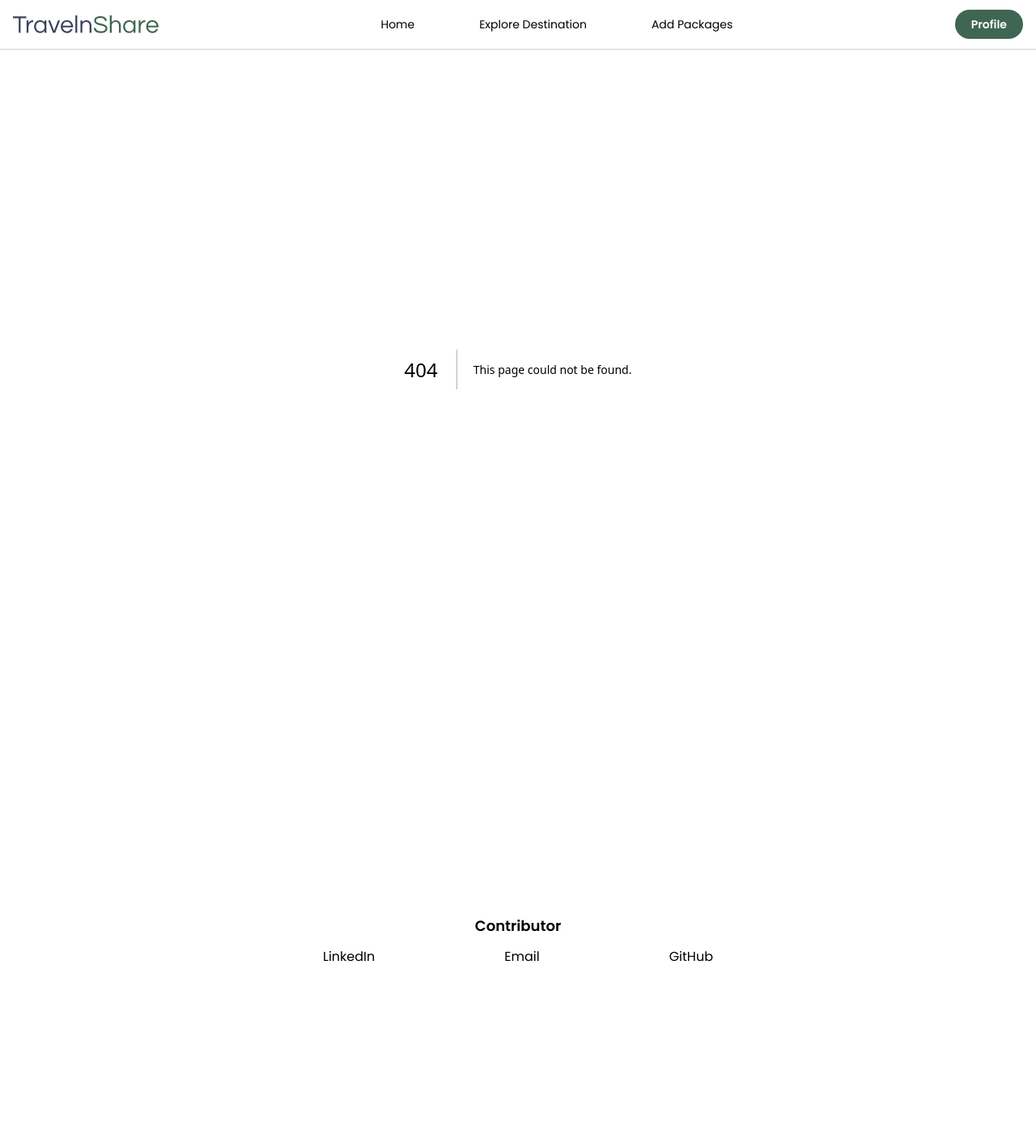
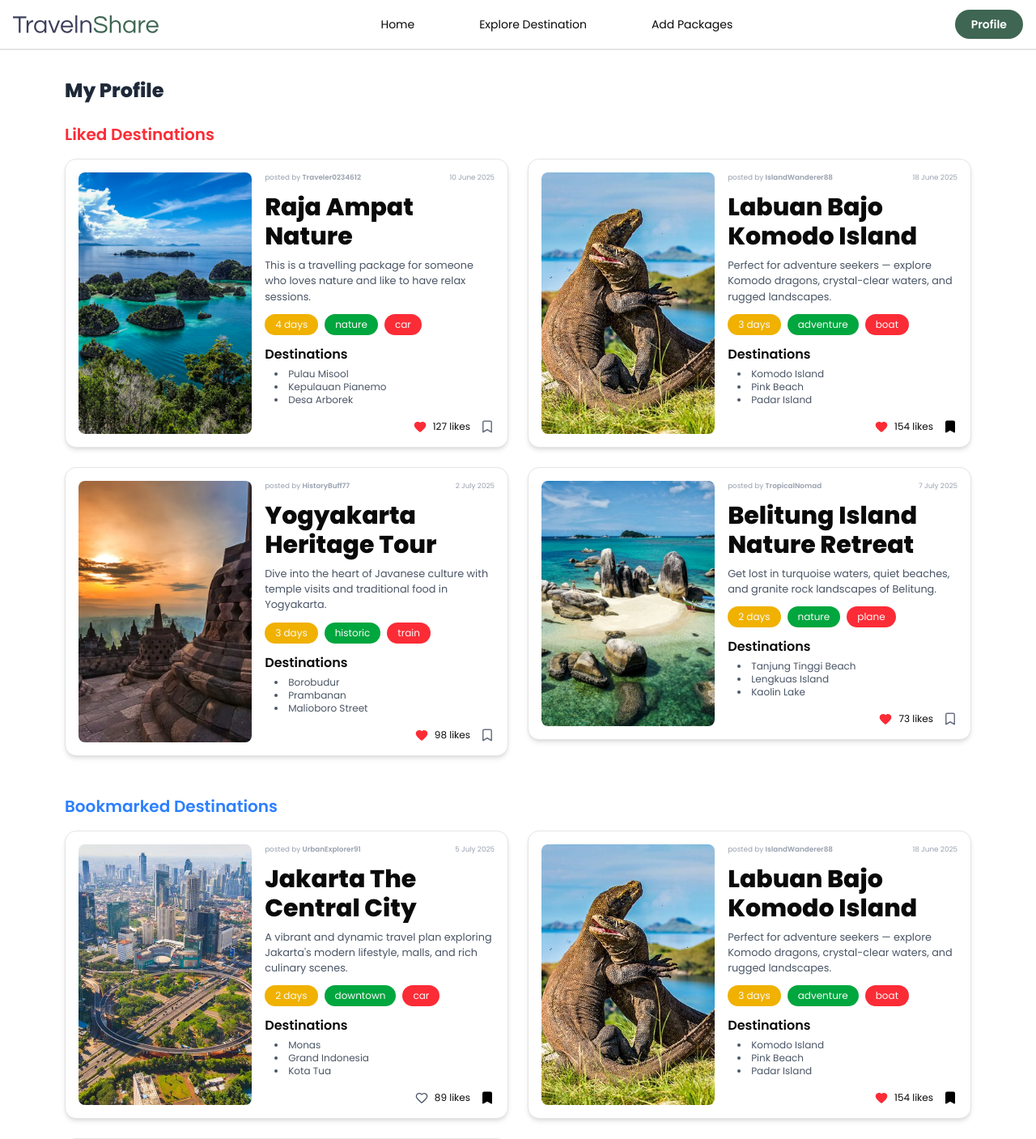
Before and after one commit to najwakahanifatima/TravelnShare, a Next.js app: page /profile in a window 1280 px wide. Before the commit this address had no page. Shown: the top 1407 px of the page at 81% size. Before the commit the page ends 1218 px from the top, so only its background shows below. Built offline with nearby package versions, Linux system fonts and the light colour scheme.

Commit message:
feat: create profile page

```diff
--- /dev/null
+++ b/src/app/profile/page.tsx
@@ -0,0 +1,60 @@
+'use client';
+
+import { useEffect, useState } from 'react';
+import { DestCard, DestCardProps } from '@/components/DestCard';
+
+export default function ProfilePage() {
+    const [cards, setCards] = useState<DestCardProps[]>([]);
+    const [loading, setLoading] = useState(true);
+
+    useEffect(() => {
+    fetch('/data/destinations.json')
+        .then(res => res.json())
+        .then((data: DestCardProps[]) => {
+        setCards(data);
+        setLoading(false);
+        })
+        .catch(() => setLoading(false));
+    }, []);
+
+    const likedCards = cards.filter(card => card.isLiked);
+    const bookmarkedCards = cards.filter(card => card.isBookmarked);
+
+    if (loading) {
+        return <div className="text-center mt-10 text-gray-500">Loading profile...</div>;
+    }
+
+    return (
+        <div className="px-6 md:px-20 py-10 max-w-screen-xl mx-auto">
+            <h1 className="text-2xl font-bold text-gray-800 mb-6">My Profile</h1>
+
+            {/* Liked Cards */}
+            <section className="mb-12">
+            <h2 className="text-xl font-semibold text-red-500 mb-4">Liked Destinations</h2>
+            {likedCards.length === 0 ? (
+                <p className="text-gray-500 text-sm">You haven't liked any destinations yet.</p>
+            ) : (
+                <div className="grid md:grid-cols-2 gap-6">
+                {likedCards.map(card => (
+                    <DestCard key={card.id} {...card} />
+                ))}
+                </div>
+            )}
+            </section>
+
+            {/* Bookmarked Cards */}
+            <section>
+            <h2 className="text-xl font-semibold text-blue-500 mb-4">Bookmarked Destinations</h2>
+            {bookmarkedCards.length === 0 ? (
+                <p className="text-gray-500 text-sm">You haven't bookmarked any destinations yet.</p>
+            ) : (
+                <div className="grid md:grid-cols-2 gap-6">
+                {bookmarkedCards.map(card => (
+                    <DestCard key={card.id} {...card} />
+                ))}
+                </div>
+            )}
+            </section>
+        </div>
+    );
+}
```
